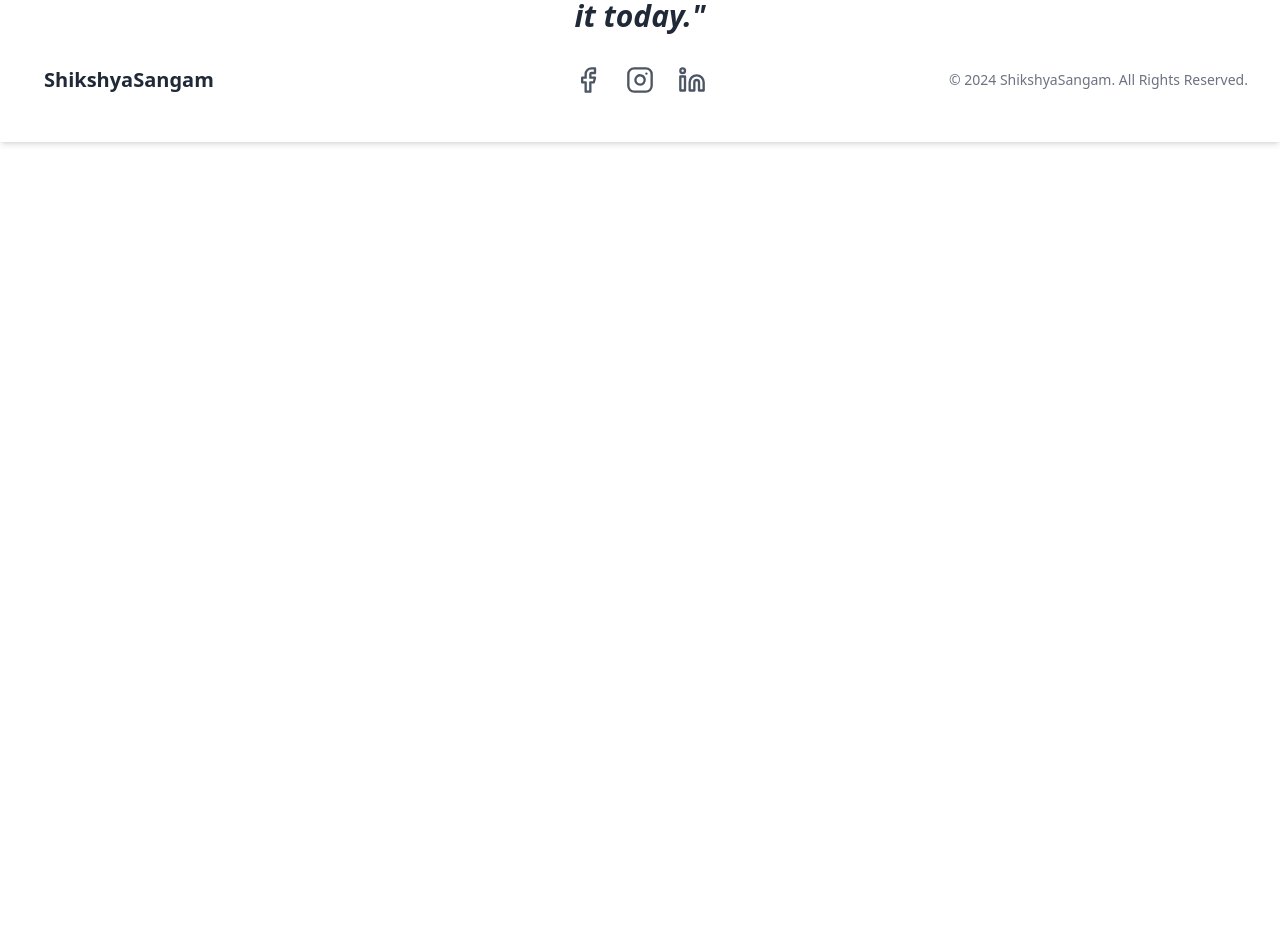
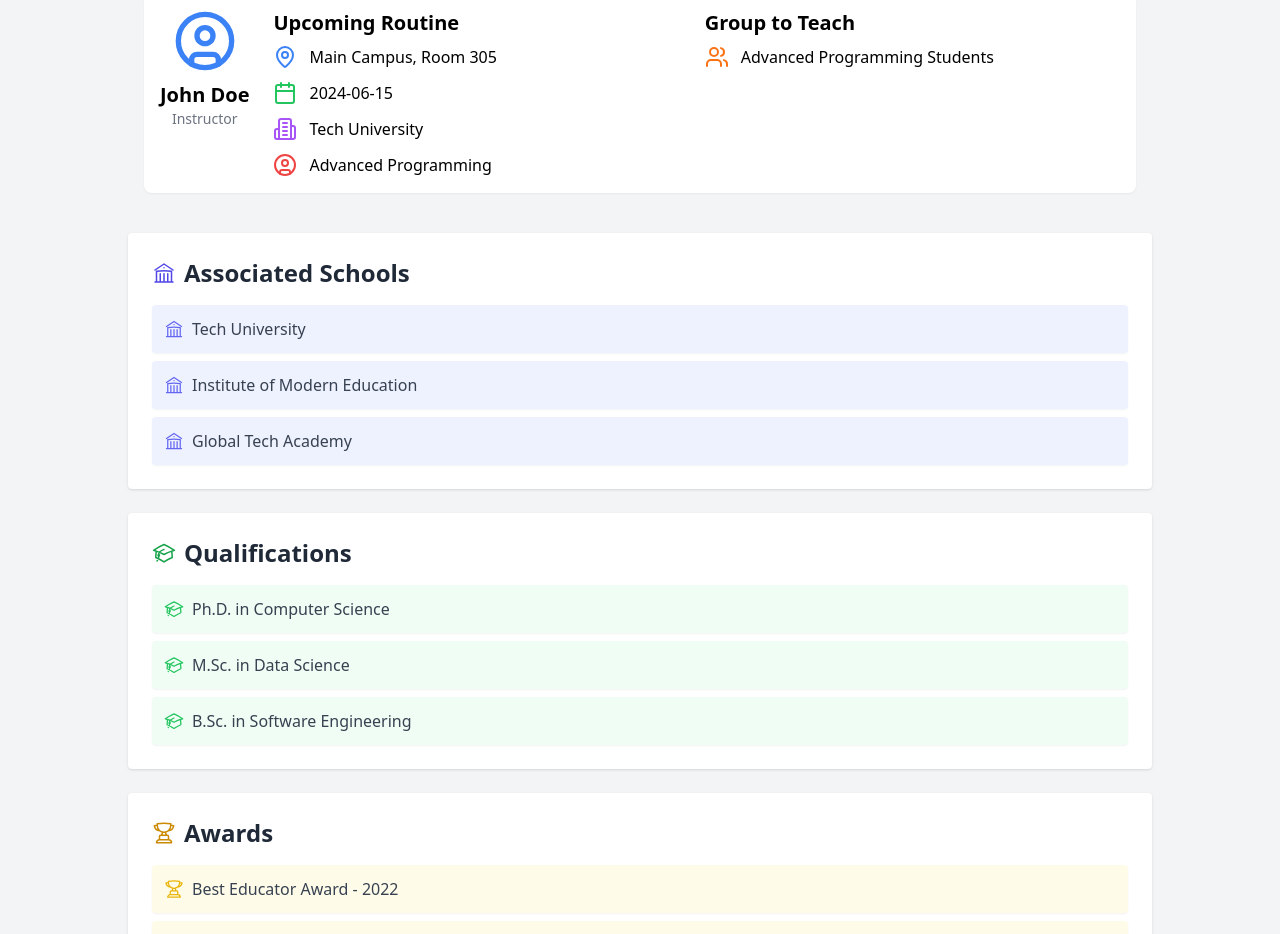
Before and after one commit to sumankhatri17/CodeCamp, a React (Vite) app in the folder frontend/CC/: page /landing in a window 1280 px wide. Shown: the part 151-1085 px from the top of the page. Before the commit the page ends 800 px from the top, so only its background shows below. Built offline with nearby package versions, Linux system fonts and the light colour scheme; no server answers.

Commit message:
Plez check

```diff
--- a/frontend/CC/package.json
+++ b/frontend/CC/package.json
@@ -10,6 +10,7 @@
     "preview": "vite preview"
   },
   "dependencies": {
+    "@heroicons/react": "^2.2.0",
     "firebase": "^11.0.2",
     "lucide-react": "^0.465.0",
     "react": "^18.3.1",
--- a/frontend/CC/src/App.jsx
+++ b/frontend/CC/src/App.jsx
@@ -7,6 +7,7 @@ import Homepage from "./Pages/Homepage.jsx";
 import Footer from "./components/Footer.jsx";
 import Evaluation from "./Pages/Evaluation.jsx";
 import ApplyForInstructor from "./components/ApplyForInstructor.jsx";
+import Landingpage from "./Pages/Landingpage.jsx";
 const App = () => {
   return (
     <Router>
@@ -22,6 +23,7 @@ const App = () => {
             className="py-[150px]"
             element={<ApplyForInstructor />}
           />
+          <Route path="/landing" element={<Landingpage />} />
         </Routes>
       </div>
       <Footer />
--- /dev/null
+++ b/frontend/CC/src/Pages/Landingpage.jsx
@@ -0,0 +1,107 @@
+import React from "react";
+import UserDashboard from "./UserDashboard";
+import {
+  AcademicCapIcon,
+  BuildingLibraryIcon,
+  TrophyIcon,
+} from "@heroicons/react/24/outline";
+
+const userData = {
+  name: "John Doe",
+  isInstructor: true,
+  routine: {
+    location: "Main Campus, Room 305",
+    date: "2024-06-15",
+    institution: "Tech University",
+    section: "Advanced Programming",
+  },
+  schools: [
+    "Tech University",
+    "Institute of Modern Education",
+    "Global Tech Academy",
+  ],
+  qualifications: [
+    "Ph.D. in Computer Science",
+    "M.Sc. in Data Science",
+    "B.Sc. in Software Engineering",
+  ],
+  awards: [
+    "Best Educator Award - 2022",
+    "Innovative Teaching Award - 2020",
+    "Tech Excellence Award - 2019",
+  ],
+};
+
+const LandingPage = () => {
+  return (
+    <div className="bg-gray-100 min-h-screen pt-16">
+      {/* User Dashboard */}
+      <div className="max-w-5xl mx-auto p-4">
+        <UserDashboard user={userData} />
+      </div>
+
+      {/* Schools Section */}
+      <div className="max-w-5xl mx-auto p-6 bg-white rounded shadow mt-6">
+        <div className="flex items-center mb-4">
+          <BuildingLibraryIcon className="w-6 h-6 text-indigo-600 mr-2" />
+          <h2 className="text-2xl font-semibold text-gray-800">
+            Associated Schools
+          </h2>
+        </div>
+        <ul className="space-y-2">
+          {userData.schools.map((school, index) => (
+            <li
+              key={index}
+              className="flex items-center bg-indigo-50 p-3 rounded shadow-sm"
+            >
+              <BuildingLibraryIcon className="w-5 h-5 text-indigo-500 mr-2" />
+              <span className="text-gray-700">{school}</span>
+            </li>
+          ))}
+        </ul>
+      </div>
+
+      {/* Qualifications Section */}
+      <div className="max-w-5xl mx-auto p-6 bg-white rounded shadow mt-6">
+        <div className="flex items-center mb-4">
+          <AcademicCapIcon className="w-6 h-6 text-green-600 mr-2" />
+          <h2 className="text-2xl font-semibold text-gray-800">
+            Qualifications
+          </h2>
+        </div>
+        <ul className="space-y-2">
+          {userData.qualifications.map((qualification, index) => (
+            <li
+              key={index}
+              className="flex items-center bg-green-50 p-3 rounded shadow-sm"
+            >
+              <AcademicCapIcon className="w-5 h-5 text-green-500 mr-2" />
+              <span className="text-gray-700">{qualification}</span>
+            </li>
+          ))}
+        </ul>
+      </div>
+
+      {/* Awards Section */}
+      <div className="max-w-5xl mx-auto p-6 bg-white rounded shadow mt-6">
+        <div className="flex items-center mb-4">
+          <TrophyIcon className="w-6 h-6 text-yellow-600 mr-2" />
+          <h2 className="text-2xl font-semibold text-gray-800">Awards</h2>
+        </div>
+        <ul className="space-y-2">
+          {userData.awards.map((award, index) => (
+            <li
+              key={index}
+              className="flex items-center bg-yellow-50 p-3 rounded shadow-sm"
+            >
+              <TrophyIcon className="w-5 h-5 text-yellow-500 mr-2" />
+              <span className="text-gray-700">{award}</span>
+            </li>
+          ))}
+        </ul>
+      </div>
+    </div>
+  );
+};
+
+export default LandingPage;
--- /dev/null
+++ b/frontend/CC/src/Pages/UserDashboard.jsx
@@ -0,0 +1,73 @@
+import React from "react";
+import { UserCircle, Calendar, MapPin, Building2, Users } from "lucide-react";
+
+// Custom Card Components
+const Card = ({ children, className = "" }) => (
+  <div className={`border rounded-lg shadow-sm ${className}`}>{children}</div>
+);
+
+const CardHeader = ({ children, className = "" }) => (
+  <div className={`p-4 border-b ${className}`}>{children}</div>
+);
+
+const CardTitle = ({ children, className = "" }) => (
+  <h2 className={`text-xl font-semibold ${className}`}>{children}</h2>
+);
+
+const CardContent = ({ children, className = "" }) => (
+  <div className={`p-4 ${className}`}>{children}</div>
+);
+
+const UserDashboard = ({ user }) => {
+  return (
+    <div className="p-4 max-w-5xl mx-auto bg-white rounded-lg shadow-sm flex flex-row items-start space-x-6">
+      {/* Profile Panel */}
+      <div className="flex-shrink-0 flex flex-col items-center space-y-2">
+        <UserCircle size={64} className="text-blue-500" />
+        <div className="text-center">
+          <CardTitle>{user.name}</CardTitle>
+          <p className="text-sm text-gray-500">
+            {user.isInstructor ? "Instructor" : "Student"}
+          </p>
+        </div>
+      </div>
+
+      {/* Routine and Details Panel */}
+      <div className="flex-grow grid grid-cols-2 gap-4">
+        {/* Routine Details */}
+        <div>
+          <CardTitle className="mb-2">Upcoming Routine</CardTitle>
+          <div className="space-y-3">
+            <div className="flex items-center space-x-3">
+              <MapPin className="text-blue-500" />
+              <span>{user.routine.location}</span>
+            </div>
+            <div className="flex items-center space-x-3">
+              <Calendar className="text-green-500" />
+              <span>{user.routine.date}</span>
+            </div>
+            <div className="flex items-center space-x-3">
+              <Building2 className="text-purple-500" />
+              <span>{user.routine.institution}</span>
+            </div>
+            <div className="flex items-center space-x-3">
+              <UserCircle className="text-red-500" />
+              <span>{user.routine.section}</span>
+            </div>
+          </div>
+        </div>
+
+        {/* Group to Teach */}
+        <div>
+          <CardTitle className="mb-2">Group to Teach</CardTitle>
+          <div className="flex items-center space-x-3">
+            <Users className="text-orange-500" />
+            <span>Advanced Programming Students</span>
+          </div>
+        </div>
+      </div>
+    </div>
+  );
+};
+
+export default UserDashboard;
--- a/frontend/CC/src/config/firebase.Config.js
+++ b/frontend/CC/src/config/firebase.Config.js
@@ -1,5 +1,6 @@
-import firebase from 'firebase/app';
-import 'firebase/auth'; // Import Firebase Authentication module
+// Import Firebase and required modules
+import firebase from "firebase/app";
+import "firebase/auth"; // Import Firebase Authentication module
 
 // Access Firebase configuration from .env
 const firebaseConfig = {
@@ -9,11 +10,13 @@ const firebaseConfig = {
   storageBucket: process.env.REACT_APP_FIREBASE_STORAGE_BUCKET,
   messagingSenderId: process.env.REACT_APP_FIREBASE_MESSAGING_SENDER_ID,
   appId: process.env.REACT_APP_FIREBASE_APP_ID,
-  measurementId: process.env.REACT_APP_FIREBASE_MEASUREMENT_ID,  // Optional
+  measurementId: process.env.REACT_APP_FIREBASE_MEASUREMENT_ID, // Optional
 };
 
 // Initialize Firebase
-firebase.initializeApp(firebaseConfig);
+if (!firebase.apps.length) {
+  firebase.initializeApp(firebaseConfig);
+}
 
 // Export Firebase Authentication
 export const auth = firebase.auth();
```
Also changed, not shown: 1 other file (tests, documents, lock files or other folders).
